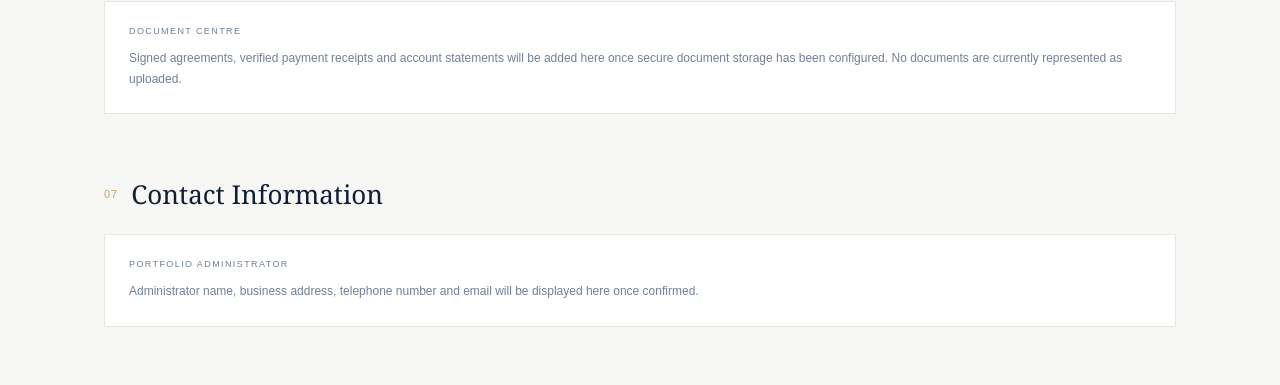
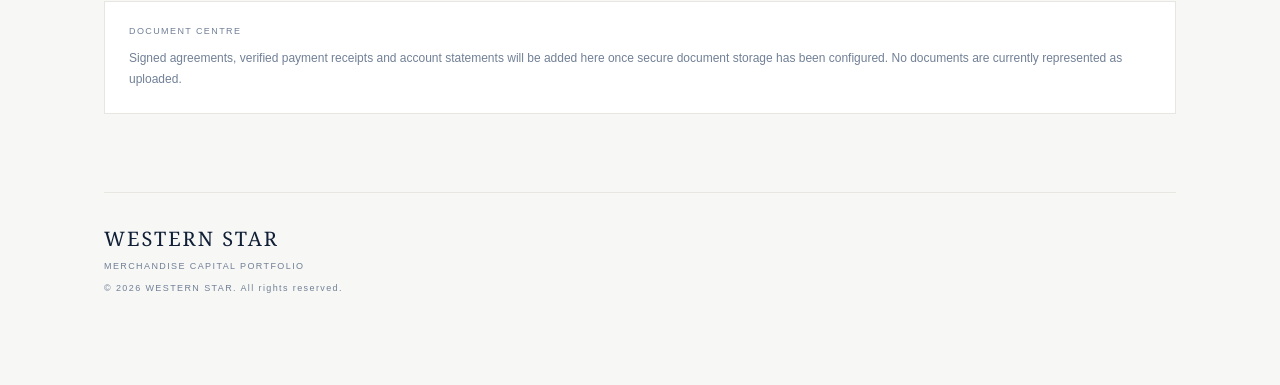
Before and after one commit to man-david-cl/western-star, a Next.js app: page / in a window 1280 px wide. Shown: the part 2581-2966 px from the top of the page. After the commit the page ends 2902 px from the top, so only its background shows below. Built offline with nearby package versions, Linux system fonts and the light colour scheme.

Commit message:
Remove contact information section from dashboard

```diff
--- a/app/page.tsx
+++ b/app/page.tsx
@@ -120,11 +120,6 @@ export default function Home() {
           <div className="empty-state"><span>DOCUMENT CENTRE</span><p>Signed agreements, verified payment receipts and account statements will be added here once secure document storage has been configured. No documents are currently represented as uploaded.</p></div>
         </section>
 
-        <section className="section" id="contact-information">
-          <SectionTitle number="07" title="Contact Information" />
-          <div className="empty-state"><span>PORTFOLIO ADMINISTRATOR</span><p>Administrator name, business address, telephone number and email will be displayed here once confirmed.</p></div>
-        </section>
-
         <footer><b>WESTERN STAR</b><span>MERCHANDISE CAPITAL PORTFOLIO</span><small>© 2026 WESTERN STAR. All rights reserved.</small></footer>
       </div>
     </main>
```
